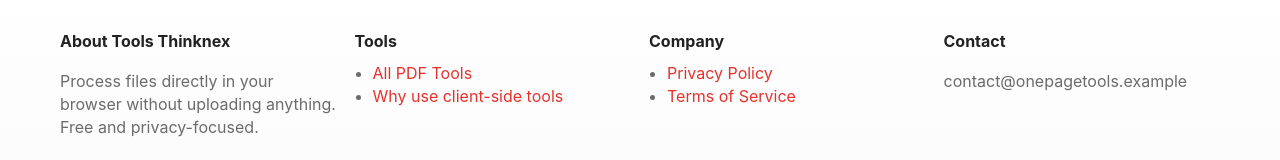
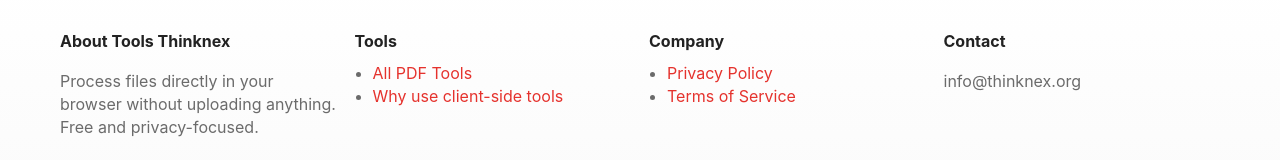
Before and after one commit to thinknex/thinknex-tools, a plain HTML site: page index.html in a window 1280 px wide. Shown: the part 2276-2436 px from the top of the page. Drawn offline with nearby package versions, Linux system fonts and the light colour scheme.

Commit message:
Update index.html

```diff
--- a/index.html
+++ b/index.html
@@ -326,7 +326,7 @@
         </div>
         <div>
           <h4>Contact</h4>
-          <p style="color:var(--muted)">contact@onepagetools.example</p>
+          <p style="color:var(--muted)">info@thinknex.org</p>
         </div>
       </div>
 
```
